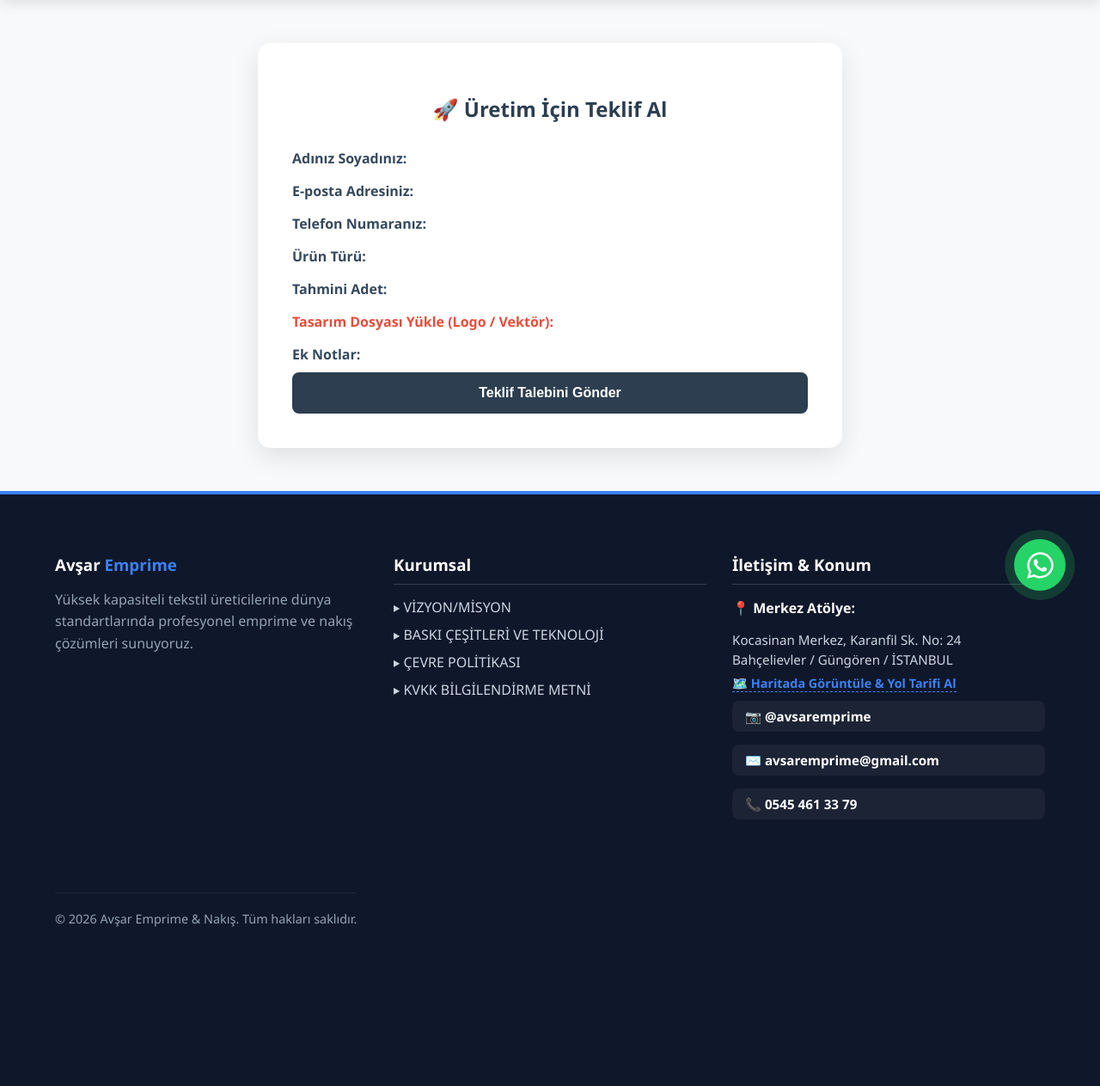
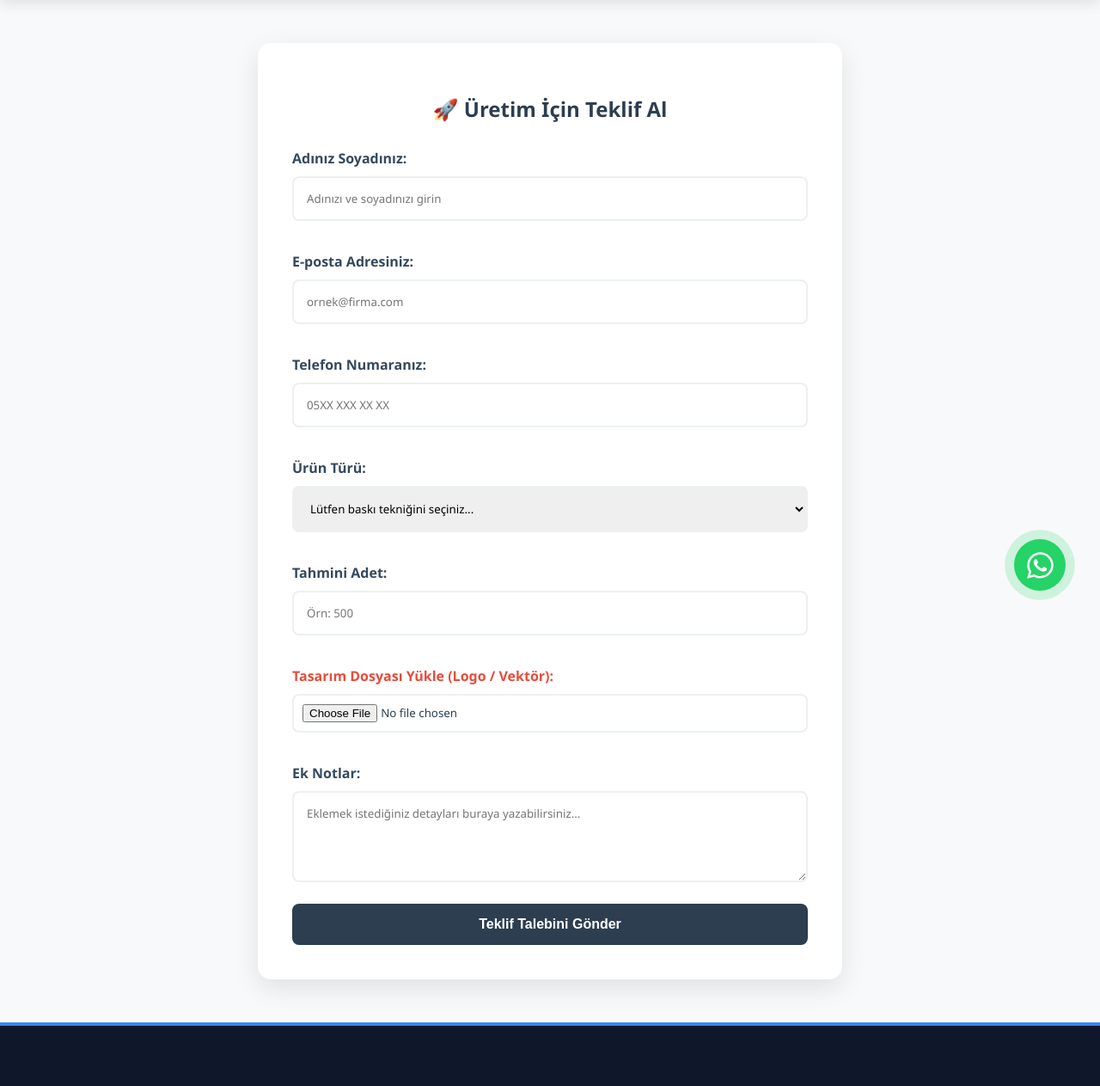
Before and after one commit to yilmaz2134/avsar, a Django app: page /teklif-al/ in a window 1280 px wide. Shown: the part 73-1336 px from the top of the page at 86% size. Before the commit the page ends 1151 px from the top, so only its background shows below. Run offline with Django 5.2, Linux system fonts and the light colour scheme; data comes from the database, SQL or seed files in the repository.

Commit message:
teklif al formu manuel inputlarla cizildi

```diff
--- a/katalog/templates/teklif.html
+++ b/katalog/templates/teklif.html
@@ -62,22 +62,36 @@
 <div class="form-container">
     <h2>🚀 Üretim İçin Teklif Al</h2>
 
-    <form method="post" enctype="multipart/form-data" onsubmit="yukleniyorAnimasyonu()">
+<form method="post" enctype="multipart/form-data" onsubmit="yukleniyorAnimasyonu()">
         {% csrf_token %}
+
         <p style="font-weight: bold; color: #34495e; margin-bottom: 10px;">Adınız Soyadınız:</p>
-        {{ form.ad_soyad }}
+        <input type="text" name="ad_soyad" class="form-input" placeholder="Adınızı ve soyadınızı girin" required>
+
         <p style="font-weight: bold; color: #34495e; margin-bottom: 10px;">E-posta Adresiniz:</p>
-        {{ form.email }}
+        <input type="email" name="email" class="form-input" placeholder="ornek@firma.com" required>
+
         <p style="font-weight: bold; color: #34495e; margin-bottom: 10px;">Telefon Numaranız:</p>
-        {{ form.telefon }}
+        <input type="tel" name="telefon" class="form-input" placeholder="05XX XXX XX XX" required>
+
         <p style="font-weight: bold; color: #34495e; margin-bottom: 10px;">Ürün Türü:</p>
-        {{ form.urun_turu }}
+        <select name="urun_turu" class="form-input" required>
+            <option value="">Lütfen baskı tekniğini seçiniz...</option>
+            <option value="Plastisol Baskı">Plastisol Baskı</option>
+            <option value="Su Bazlı Baskı">Su Bazlı Baskı</option>
+            <option value="Kabartma / Gofre Baskı">Kabartma / Gofre Baskı</option>
+            <option value="Transfer Baskı">Transfer Baskı</option>
+            <option value="Diğer">Diğer</option>
+        </select>
+
         <p style="font-weight: bold; color: #34495e; margin-bottom: 10px;">Tahmini Adet:</p>
-        {{ form.adet }}
+        <input type="number" name="adet" class="form-input" placeholder="Örn: 500" required>
+
         <p style="font-weight: bold; color: #e74c3c; margin-bottom: 10px;">Tasarım Dosyası Yükle (Logo / Vektör):</p>
-        {{ form.tasarim }}
+        <input type="file" name="tasarim" class="form-input" style="padding: 10px;">
+
         <p style="font-weight: bold; color: #34495e; margin-bottom: 10px;">Ek Notlar:</p>
-        {{ form.notlar }}
+        <textarea name="notlar" class="form-input" rows="4" placeholder="Eklemek istediğiniz detayları buraya yazabilirsiniz..."></textarea>
 
         <button type="submit" id="gonderBtn" class="submit-btn">Teklif Talebini Gönder</button>
     </form>
```
